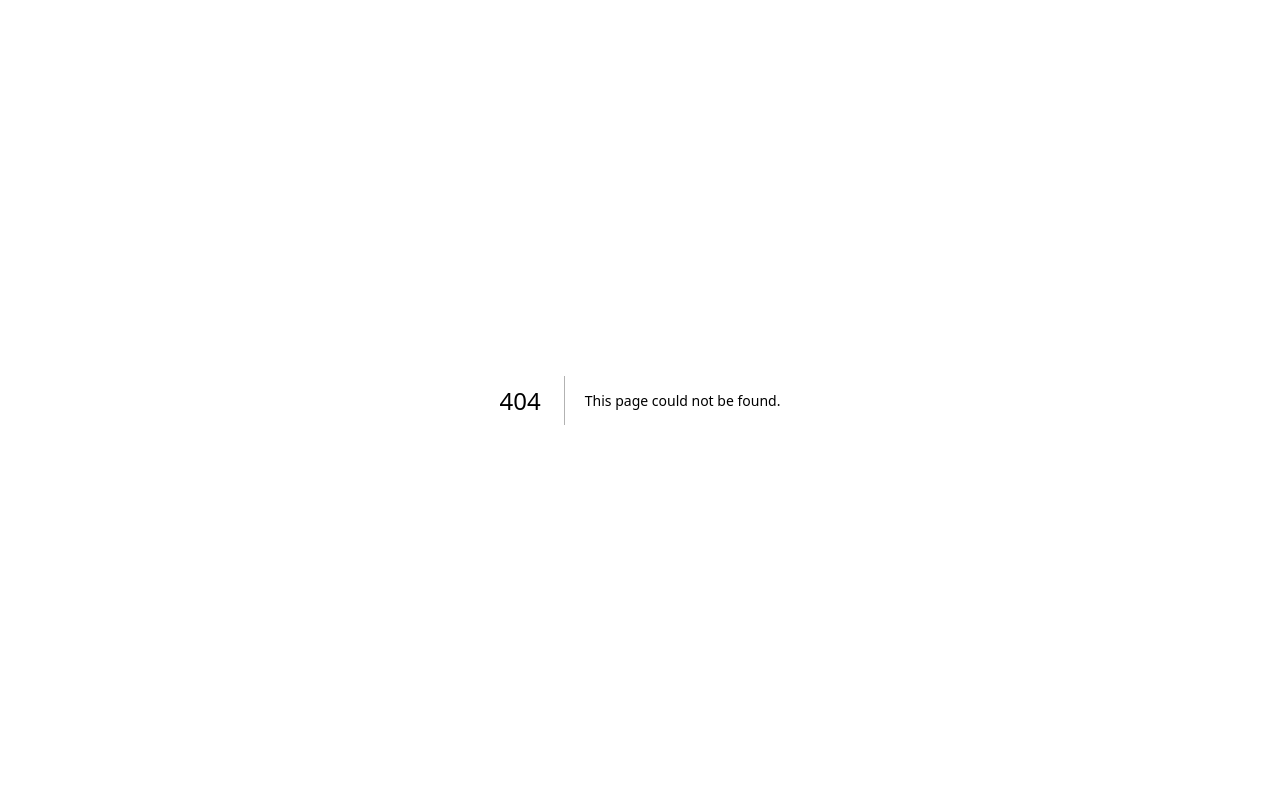
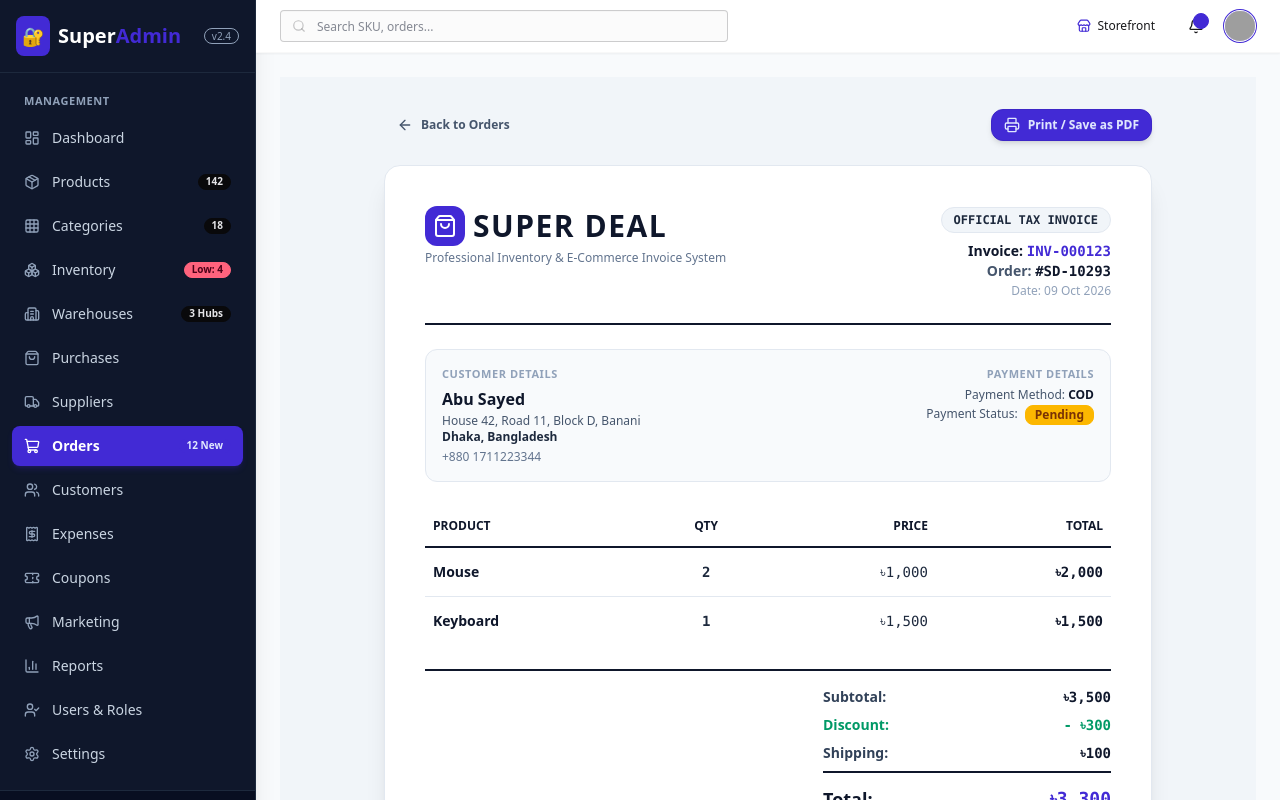
Before and after one commit to abusayedsohag/superdeal-invebtory-web, a Next.js app: page /admin/orders/invoice/SD-10293 in a window 1280 px wide. Before the commit this address had no page. Shown: the top 800 px of the page. Built offline with nearby package versions, Linux system fonts and the light colour scheme; grey boxes are pictures that could not be loaded.

Commit message:
order invoice template ready

```diff
--- /dev/null
+++ b/app/admin/orders/invoice/[id]/page.tsx
@@ -0,0 +1,195 @@
+"use client";
+
+import { Suspense, useState } from "react";
+import Link from "next/link";
+import { useParams } from "next/navigation";
+import { Printer, Download, ArrowLeft, ShieldCheck, ShoppingBag, CheckCircle2 } from "lucide-react";
+
+function InvoiceContent() {
+  const params = useParams();
+  const rawId = (params?.id as string) || "SD-10293";
+  const orderId = decodeURIComponent(rawId);
+
+  // Invoice Data Matching Specifications
+  const invoiceData = {
+    brandName: "SUPER DEAL",
+    invoiceNo: "INV-000123",
+    orderNo: orderId.startsWith("#") ? orderId : `#${orderId}`,
+    date: "09 Oct 2026",
+    customer: {
+      name: "Abu Sayed",
+      phone: "+880 1711223344",
+      address: "House 42, Road 11, Block D, Banani",
+      location: "Dhaka, Bangladesh"
+    },
+    items: [
+      { name: "Mouse", qty: 2, price: 1000 },
+      { name: "Keyboard", qty: 1, price: 1500 }
+    ],
+    subtotal: 3500,
+    discount: 300,
+    shipping: 100,
+    total: 3300,
+    paymentMethod: "COD",
+    paymentStatus: "Pending"
+  };
+
+  const handlePrint = () => {
+    window.print();
+  };
+
+  return (
+    <div className="min-h-screen bg-slate-100 p-4 sm:p-8 text-slate-900">
+      {/* Top Action Bar (Hidden during printing) */}
+      <div className="max-w-3xl mx-auto mb-6 flex flex-wrap items-center justify-between gap-4 print:hidden">
+        <Link
+          href="/admin/orders"
+          className="btn btn-sm btn-ghost gap-2 text-slate-600 hover:text-slate-900 font-bold"
+        >
+          <ArrowLeft className="w-4 h-4" /> Back to Orders
+        </Link>
+        <div className="flex items-center gap-3">
+          <button
+            onClick={handlePrint}
+            className="btn btn-sm btn-primary gap-2 font-bold shadow-md rounded-xl"
+          >
+            <Printer className="w-4 h-4" /> Print / Save as PDF
+          </button>
+        </div>
+      </div>
+
+      {/* INVOICE CARD (Print-Optimized Document) */}
+      <div className="max-w-3xl mx-auto bg-white rounded-2xl shadow-xl border border-slate-200 p-6 sm:p-10 print:shadow-none print:border-none print:p-0 print:m-0 font-sans">
+
+        {/* Brand Header */}
+        <div className="border-b-2 border-slate-900 pb-6 flex items-start justify-between">
+          <div>
+            <div className="flex items-center gap-2">
+              <div className="bg-primary text-white p-2 rounded-xl print:bg-slate-900">
+                <ShoppingBag className="w-6 h-6" />
+              </div>
+              <h1 className="text-3xl font-black tracking-wider text-slate-900">
+                SUPER DEAL
+              </h1>
+            </div>
+            <p className="text-xs text-slate-500 mt-1">
+              Professional Inventory & E-Commerce Invoice System
+            </p>
+          </div>
+
+          <div className="text-right">
+            <div className="inline-block bg-slate-100 text-slate-800 text-xs font-mono font-bold px-3 py-1 rounded-full uppercase mb-2 border border-slate-200 print:border-slate-400">
+              Official Tax Invoice
+            </div>
+            <p className="text-sm font-extrabold text-slate-900">
+              Invoice: <span className="font-mono text-primary print:text-slate-900">{invoiceData.invoiceNo}</span>
+            </p>
+            <p className="text-sm font-bold text-slate-600">
+              Order: <span className="font-mono text-slate-900">{invoiceData.orderNo}</span>
+            </p>
+            <p className="text-xs text-slate-400 mt-0.5">Date: {invoiceData.date}</p>
+          </div>
+        </div>
+
+        {/* Customer & Order Metadata */}
+        <div className="grid grid-cols-1 sm:grid-cols-2 gap-6 my-6 p-4 bg-slate-50 rounded-xl border border-slate-200 print:bg-transparent print:p-0 print:border-none">
+          <div>
+            <span className="text-[11px] font-extrabold text-slate-400 uppercase tracking-wider block mb-1">
+              Customer Details
+            </span>
+            <h3 className="font-black text-slate-900 text-base">{invoiceData.customer.name}</h3>
+            <p className="text-xs text-slate-600 mt-0.5">{invoiceData.customer.address}</p>
+            <p className="text-xs font-bold text-slate-800">{invoiceData.customer.location}</p>
+            <p className="text-xs text-slate-500 mt-1">{invoiceData.customer.phone}</p>
+          </div>
+
+          <div className="sm:text-right">
+            <span className="text-[11px] font-extrabold text-slate-400 uppercase tracking-wider block mb-1">
+              Payment Details
+            </span>
+            <p className="text-xs text-slate-600">
+              Payment Method: <strong className="text-slate-900">{invoiceData.paymentMethod}</strong>
+            </p>
+            <p className="text-xs text-slate-600 mt-0.5">
+              Payment Status: <span className="badge badge-warning badge-sm font-extrabold ml-1">{invoiceData.paymentStatus}</span>
+            </p>
+          </div>
+        </div>
+
+        {/* Items Table */}
+        <div className="my-6">
+          <div className="overflow-x-auto">
+            <table className="w-full text-left text-sm border-collapse">
+              <thead>
+                <tr className="border-b-2 border-slate-900 text-slate-900 uppercase text-xs font-black">
+                  <th className="py-3 px-2">Product</th>
+                  <th className="py-3 px-2 text-center">Qty</th>
+                  <th className="py-3 px-2 text-right">Price</th>
+                  <th className="py-3 px-2 text-right">Total</th>
+                </tr>
+              </thead>
+              <tbody className="divide-y divide-slate-200 text-slate-800">
+                {invoiceData.items.map((item, idx) => (
+                  <tr key={idx} className="hover:bg-slate-50 print:hover:bg-transparent">
+                    <td className="py-3.5 px-2 font-bold text-slate-900">{item.name}</td>
+                    <td className="py-3.5 px-2 text-center font-mono font-bold">{item.qty}</td>
+                    <td className="py-3.5 px-2 text-right font-mono">৳{item.price.toLocaleString()}</td>
+                    <td className="py-3.5 px-2 text-right font-mono font-extrabold text-slate-900">
+                      ৳{(item.qty * item.price).toLocaleString()}
+                    </td>
+                  </tr>
+                ))}
+              </tbody>
+            </table>
+          </div>
+        </div>
+
+        {/* Calculations / Summary matching specifications */}
+        <div className="border-t-2 border-slate-900 pt-4 mt-6">
+          <div className="w-full sm:w-72 ml-auto space-y-2 text-sm font-bold text-slate-700">
+            <div className="flex justify-between">
+              <span>Subtotal:</span>
+              <span className="font-mono text-slate-900">৳{invoiceData.subtotal.toLocaleString()}</span>
+            </div>
+            <div className="flex justify-between text-emerald-600">
+              <span>Discount:</span>
+              <span className="font-mono">- ৳{invoiceData.discount.toLocaleString()}</span>
+            </div>
+            <div className="flex justify-between">
+              <span>Shipping:</span>
+              <span className="font-mono text-slate-900">৳{invoiceData.shipping.toLocaleString()}</span>
+            </div>
+            <div className="flex justify-between border-t-2 border-slate-900 pt-3 text-lg font-black text-slate-900">
+              <span>Total:</span>
+              <span className="font-mono text-primary print:text-slate-900">৳{invoiceData.total.toLocaleString()}</span>
+            </div>
+          </div>
+        </div>
+
+        {/* Footer Guarantee */}
+        <div className="mt-12 pt-6 border-t border-slate-200 flex flex-col sm:flex-row items-center justify-between text-xs text-slate-400 gap-4">
+          <div className="flex items-center gap-1.5">
+            <ShieldCheck className="w-4 h-4 text-emerald-500" />
+            <span>Thank you for shopping with SUPER DEAL!</span>
+          </div>
+          <div>
+            <span>Need help? Contact support@superdeal.com</span>
+          </div>
+        </div>
+
+      </div>
+    </div>
+  );
+}
+
+export default function OrderInvoicePage() {
+  return (
+    <Suspense fallback={
+      <div className="min-h-screen flex items-center justify-center p-6 text-slate-500">
+        <span className="loading loading-spinner loading-md"></span> Loading Invoice...
+      </div>
+    }>
+      <InvoiceContent />
+    </Suspense>
+  );
+}
--- a/app/admin/orders/page.tsx
+++ b/app/admin/orders/page.tsx
@@ -214,12 +214,21 @@ export default function AdminOrdersPage() {
                   </select>
                 </td>
                 <td className="text-right">
-                  <button
-                    onClick={() => setSelectedOrder(o)}
-                    className="btn btn-sm btn-primary gap-1 font-bold rounded-xl"
-                  >
-                    <Eye className="w-4 h-4" /> View Order
-                  </button>
+                  <div className="flex items-center justify-end gap-1.5">
+                    <button
+                      onClick={() => setSelectedOrder(o)}
+                      className="btn btn-xs sm:btn-sm btn-primary gap-1 font-bold rounded-xl"
+                    >
+                      <Eye className="w-3.5 h-3.5" /> View
+                    </button>
+                    <a
+                      href={`/admin/orders/invoice/${o.id}`}
+                      target="_blank"
+                      className="btn btn-xs sm:btn-sm btn-outline gap-1 font-bold rounded-xl"
+                    >
+                      <FileText className="w-3.5 h-3.5 text-primary" /> Invoice
+                    </a>
+                  </div>
                 </td>
               </tr>
             ))}
@@ -344,9 +353,13 @@ export default function AdminOrdersPage() {
                 </select>
               </div>
 
-              <button className="btn btn-sm btn-outline gap-1 font-bold">
+              <a
+                href={`/admin/orders/invoice/${selectedOrder.id}`}
+                target="_blank"
+                className="btn btn-sm btn-outline gap-1 font-bold rounded-xl"
+              >
                 <Printer className="w-4 h-4" /> Print Invoice
-              </button>
+              </a>
             </div>
           </div>
         </div>
```
